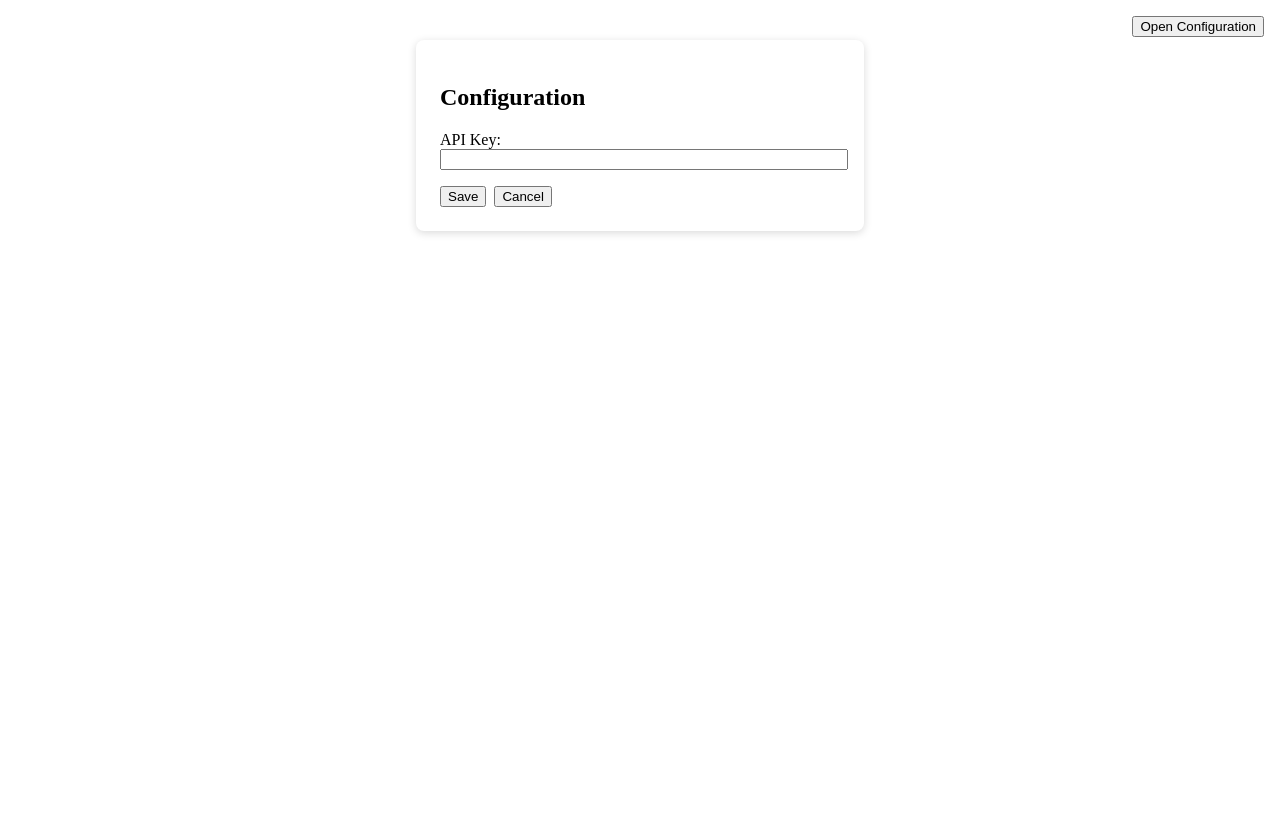
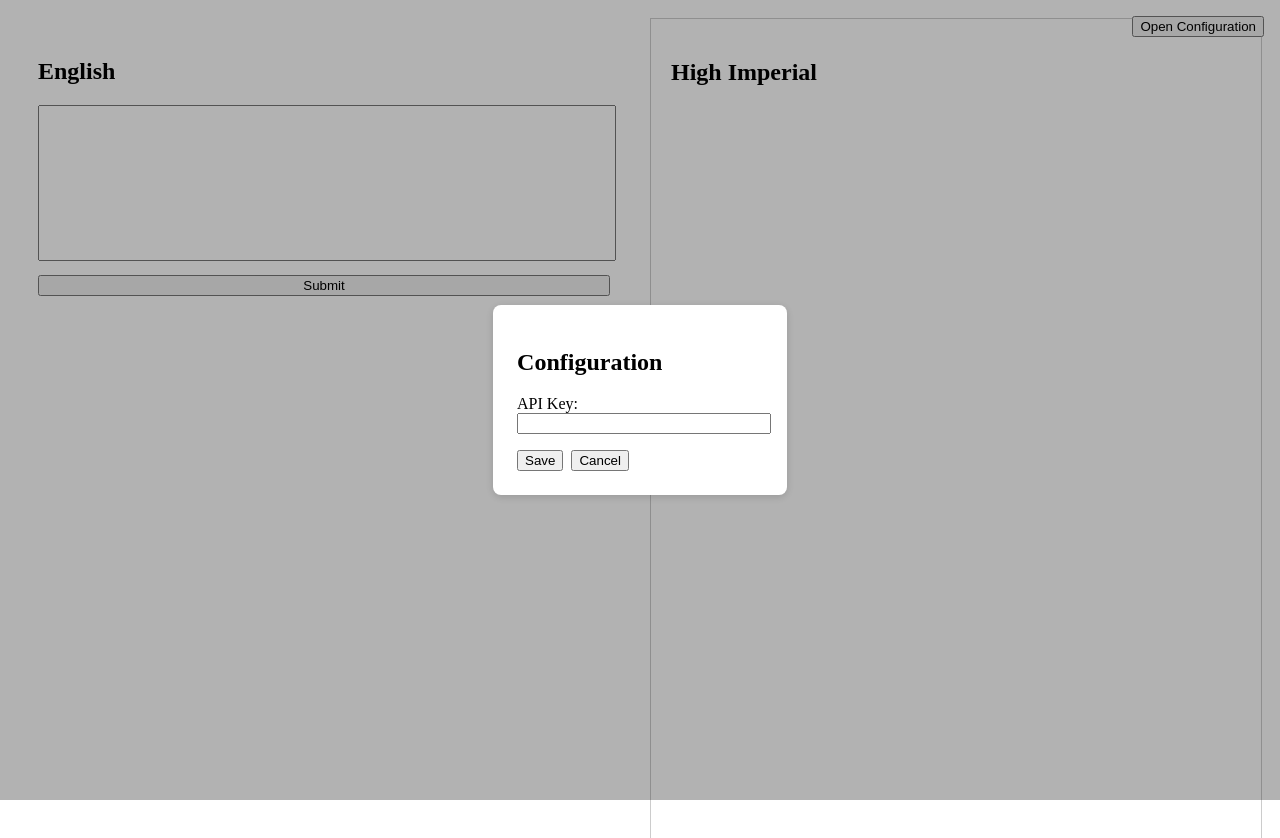
Before and after one commit to areeves/high-imperial-translator, a React (Create React App) app: page / in a window 1280 px wide. Both pictures are taken after a click on the button "Open Configuration". Before the commit the page ends 800 px from the top, so only its background shows below. Built offline with nearby package versions, Linux system fonts and the light colour scheme.

Commit message:
Make config pane a modal

```diff
--- a/src/App.tsx
+++ b/src/App.tsx
@@ -10,8 +10,25 @@ const App: React.FC = () => {
             <button onClick={() => setShowConfig(true)} style={{ position: 'absolute', top: 16, right: 16, zIndex: 10 }}>
                 Open Configuration
             </button>
-            {showConfig && <ConfigPane onClose={() => setShowConfig(false)} />}
-            {!showConfig && <SplitView />}
+            {/* Always render SplitView */}
+            <SplitView />
+            {/* Render ConfigPane as overlay if showConfig is true */}
+            {showConfig && (
+                <div style={{
+                    position: 'fixed',
+                    top: 0,
+                    left: 0,
+                    width: '100vw',
+                    height: '100vh',
+                    background: 'rgba(0,0,0,0.3)',
+                    zIndex: 1000,
+                    display: 'flex',
+                    alignItems: 'center',
+                    justifyContent: 'center',
+                }}>
+                    <ConfigPane onClose={() => setShowConfig(false)} />
+                </div>
+            )}
         </div>
     );
 };
```
